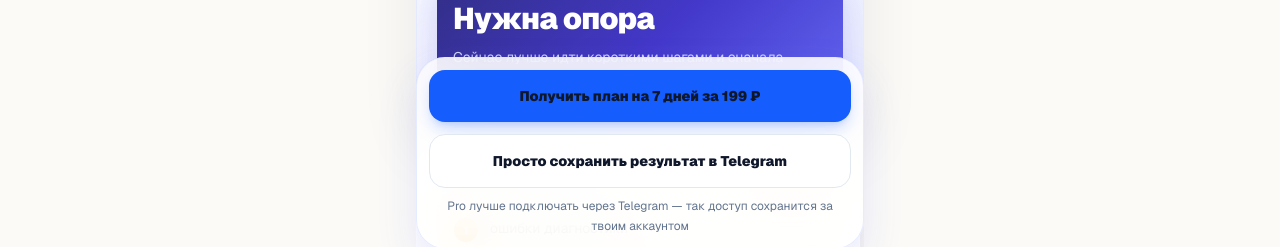
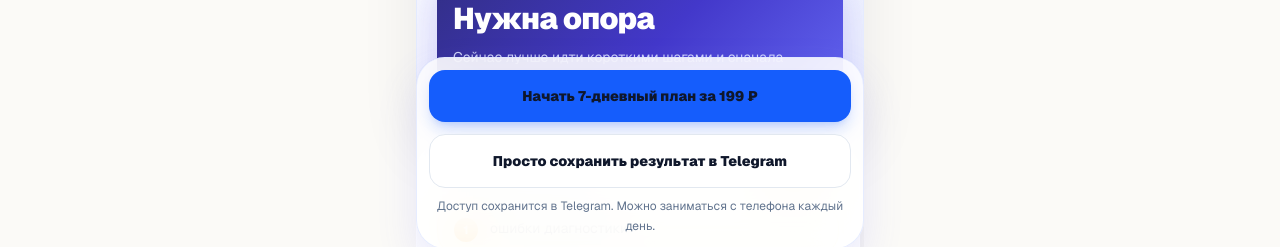
Before and after one commit to 4730188-hue/ege-trainer, a Next.js app: page /result in a window 1280 px wide. Shown: the part 551-798 px from the top of the page. Built offline with nearby package versions, Linux system fonts and the light colour scheme; no server answers; the database is empty.

Commit message:
Improve result CTA copy

```diff
--- a/app/result/page.tsx
+++ b/app/result/page.tsx
@@ -206,7 +206,7 @@ export default function ResultPage() {
             }
             className="block rounded-2xl bg-blue-600 px-4 py-4 text-center text-sm font-black text-white shadow-lg shadow-blue-600/20"
           >
-            Получить план на 7 дней за 199 ₽
+            Начать 7-дневный план за 199 ₽
           </a>
 
           <a
@@ -224,7 +224,7 @@ export default function ResultPage() {
           </a>
 
           <p className="mt-2 text-center text-xs leading-5 text-slate-500">
-            Pro лучше подключать через Telegram — так доступ сохранится за твоим аккаунтом
+            Доступ сохранится в Telegram. Можно заниматься с телефона каждый день.
           </p>
         </div>
       </div>
```
